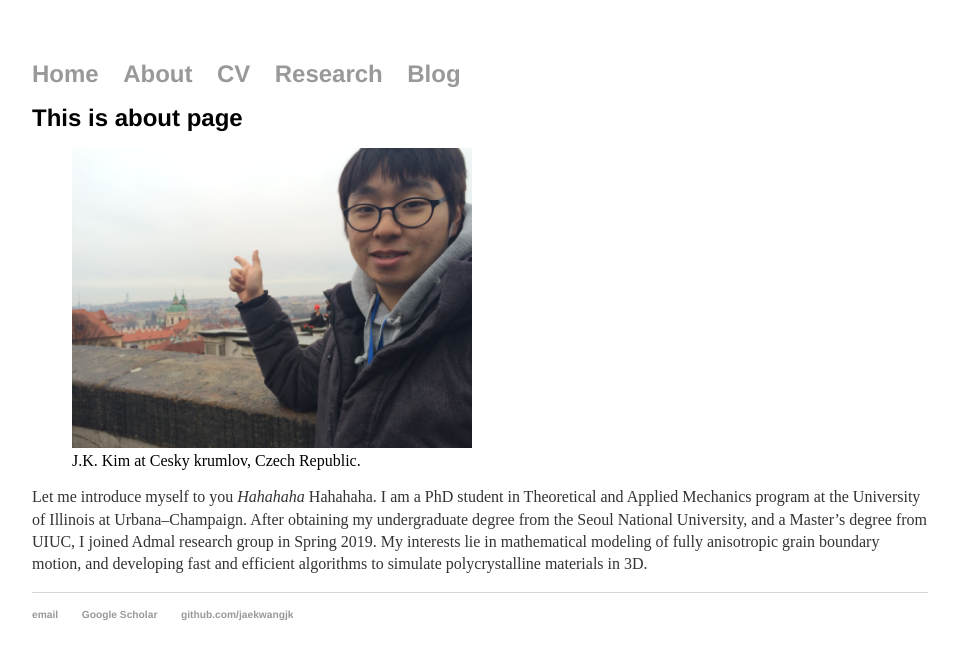
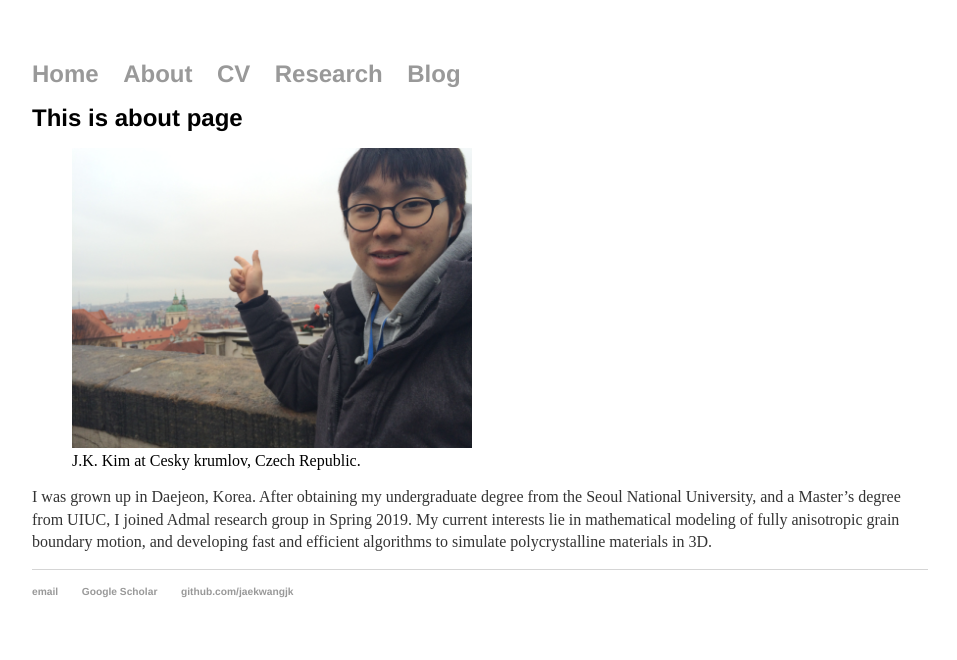
Before and after one commit to jaekwangjk/jaekwangjk.github.io, a Jekyll site: the page built from about.html, in a window 1280 px wide. Shown: the top 660 px of the page, without its empty margins (160-1117 px from the left). Built offline with Jekyll 4.4.1, drawn with Linux system fonts in a browser that asks for light colours.

Commit message:
Update about.html

```diff
--- a/about.html
+++ b/about.html
@@ -11,11 +11,11 @@ title: Jaekwang Kim
 	</figure>
 
 
-	<p>Let me introduce myself to you <em>Hahahaha</em> Hahahaha.
-	I am a PhD student in Theoretical and Applied Mechanics
-	program at the University of Illinois at Urbana–Champaign.
+	<p> I was grown up in Daejeon, Korea.
 	After obtaining my undergraduate degree from the Seoul National University,
 	and a Master’s degree from UIUC, I joined Admal research group in Spring 2019.
-	My interests lie in mathematical modeling of fully anisotropic grain boundary motion,
+	My current interests lie in mathematical modeling of fully anisotropic grain boundary motion,
 	and developing fast and efficient algorithms to simulate polycrystalline materials in 3D.
+
+	</p>
 </div><!-- /.blurb -->
```
